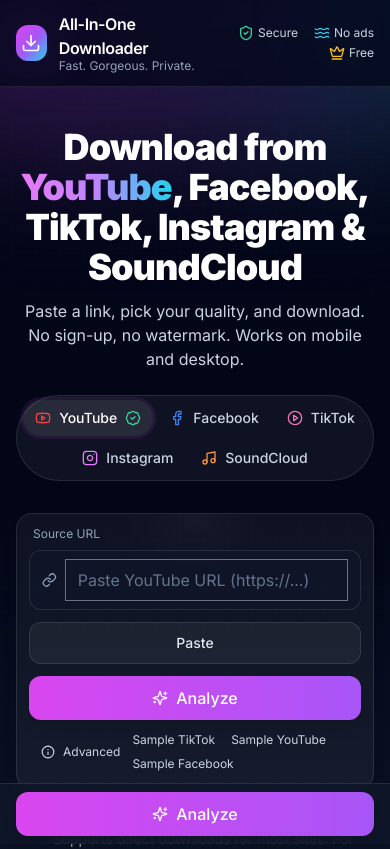
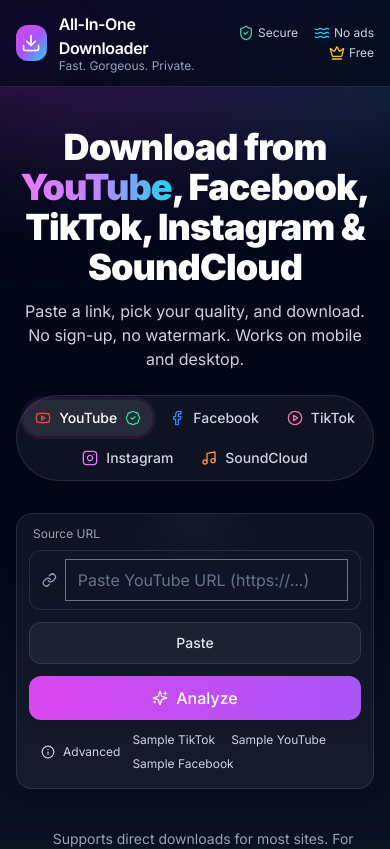
Before and after one commit to JackkySpice/ALL-IN-ONE-DOWNLOADER, a React (Vite) app in the folder web/: page / in a window 390 px wide. Shown: the top 849 px of the page. Built offline with nearby package versions, Linux system fonts and the light colour scheme.

Commit message:
Remove mobile sticky Analyze button

```diff
--- a/web/src/App.tsx
+++ b/web/src/App.tsx
@@ -378,23 +378,6 @@
         </section>
       </main>
 
-      {/* Sticky Analyze bar on mobile */}
-      <div className="md:hidden fixed left-0 right-0 bottom-0 z-20 bg-slate-900/80 backdrop-blur border-t border-white/10 px-4 pt-2 pb-[calc(env(safe-area-inset-bottom)+0.5rem)]">
-        <div className="max-w-6xl mx-auto flex items-center gap-2">
-          <button
-            type="submit"
-            form="analyze-form"
-            aria-busy={loading}
-            className={clsx(
-              'flex-1 inline-flex items-center justify-center gap-2 rounded-xl px-4 py-2.5 font-medium transition-all brand-focus',
-              'bg-gradient-to-r from-fuchsia-500 via-purple-500 to-cyan-400 bg-[length:200%_200%] text-white shadow-lg hover:shadow-xl hover:shadow-fuchsia-500/30 hover:animate-gradient-x active:scale-95'
-            )}
-            disabled={loading}
-          >
-            {loading ? (<><Loader2 className="h-4 w-4 animate-spin"/> Analyzing...</>) : (<><Sparkles className="h-4 w-4"/> Analyze</>)}
-          </button>
-        </div>
-      </div>
     </div>
   )
 }
```
